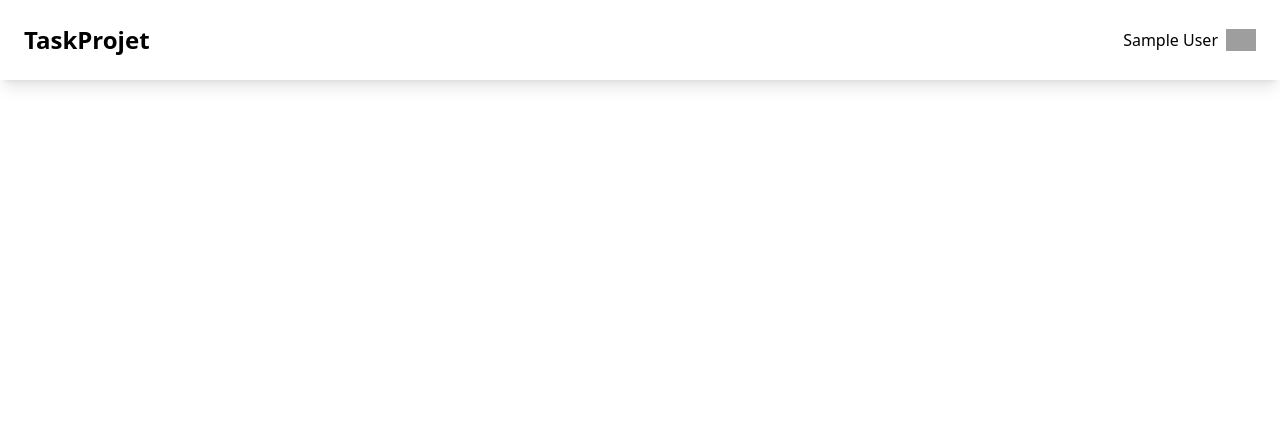
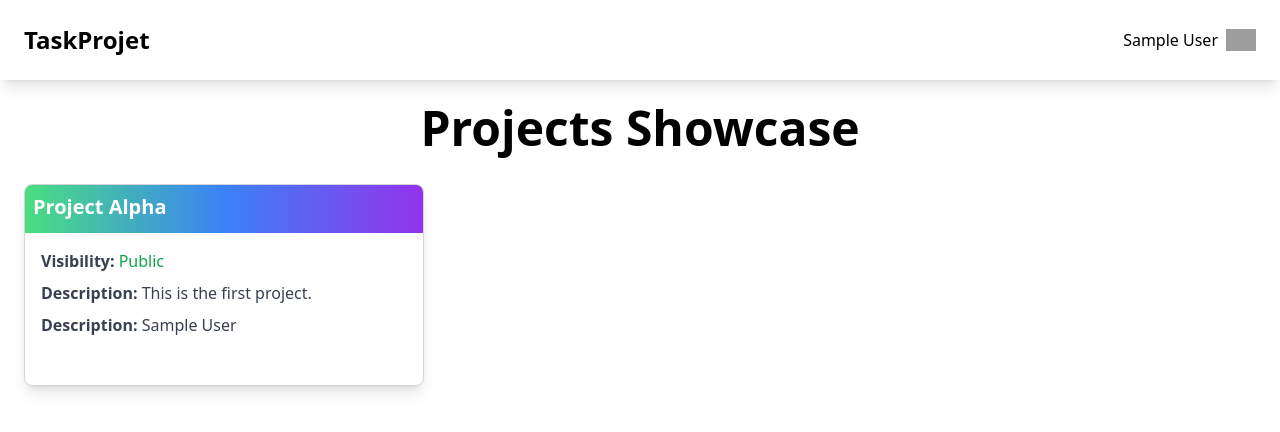
Before and after one commit to Youcode-Classe-E-2024-2025/Amine_Sabri_Project, a PHP site: page /views/layouts/user.php in a window 1280 px wide. Shown: the top 432 px of the page. Run offline with PHP 8.4, Linux system fonts and the light colour scheme; the visitor is signed in with stand-in values (Sample User, id 1); data comes from the database, SQL or seed files in the repository; both versions use the stored data as it was after the commit; tables that the repository leaves empty or names only in its code hold one stand-in row (values such as "Sample post"); some libraries are stand-ins or nearby versions; grey boxes are pictures that could not be loaded.

Commit message:
afiiche projet pour chaque mombre

```diff
--- a/controller/projectController.php
+++ b/controller/projectController.php
@@ -84,8 +84,8 @@
     }
 
     $projet = new ProjetController();
-    // $projet->createProject();
-    $projet->upadteProjet();
+    $projet->createProject();
+    // $projet->upadteProjet();
 
     // ProjetController::getProjetId();
     // $projet->deleteProjet();
--- a/model/projet.php
+++ b/model/projet.php
@@ -66,7 +66,20 @@
         public static function getAllProjet(){
             $database = new Database();
             $db = $database->getConnection();
-            $sql = "SELECT * FROM projects";
+            $sql = "SELECT
+                            p.id,
+                            p.name,
+                            p.description,
+                            p.visibility,
+                            GROUP_CONCAT(u.name ORDER BY u.name) AS users_name
+                        FROM
+                            projects p
+                        JOIN
+                            project_user pu ON p.id = pu.project_id
+                        JOIN
+                            users u ON pu.user_id = u.id
+                        GROUP BY
+                            p.id";
             $test = $db->query($sql);
             $projet = $test->fetchAll(PDO::FETCH_ASSOC);
             return $projet;
@@ -78,7 +91,47 @@
             $stmt->execute([$id]);
             return $stmt->fetch(PDO::FETCH_ASSOC);
         }
+        public static function getAllProjetForUser($username){
+            try {
+                $database = new Database();
+                $db = $database->getConnection();
+
+                // الاستعلام المعدل لاختيار المشاريع المرتبطة بالمستخدم
+                $sql = "SELECT
+                            p.id,  -- إضافة id للمشروع هنا
+                            p.name,
+                            p.description,
+                            p.visibility,
+                            GROUP_CONCAT(u.name ORDER BY u.name) AS users_name
+                        FROM
+                            projects p
+                        JOIN
+                            project_user pu ON p.id = pu.project_id
+                        JOIN
+                            users u ON pu.user_id = u.id
+                        WHERE
+                            u.name = :username  -- إضافة شرط لاختيار المشاريع التي يشارك فيها المستخدم
+                        GROUP BY
+                            p.id";
+
+                // إعداد الاستعلام
+                $stmt = $db->prepare($sql);
+                $stmt->bindParam(':username', $username);
+                $stmt->execute();
+
+                // جلب النتائج
+                $projet = $stmt->fetchAll(PDO::FETCH_ASSOC);
+
+                return $projet;
+            } catch (PDOException $e) {
+                echo "Error: " . $e->getMessage();
+                return false;
+            }
+        }
+
     }
+
+
 
 
 
--- a/views/layouts/user.php
+++ b/views/layouts/user.php
@@ -1,6 +1,7 @@
 <?php
-
-session_start();?>
+require_once '../../model/user.php';
+require_once '../../model/projet.php';
+?>
 <!DOCTYPE html>
 <html lang="en">
 <head>
@@ -15,6 +16,59 @@ session_start();?>
     ?>
 </body>
 
+<main>
+    <section>
+        <div class="container mx-auto p-6">
+            <h1 class="text-5xl font-bold text-center mb-8">Projects Showcase</h1>
+            <div class="grid grid-cols-1 md:grid-cols-2 lg:grid-cols-3 gap-4">
+                <?php
+                // تأكد من أن المستخدم متصل
+                if (isset($_SESSION['username'])) {
+                    $username = $_SESSION['username'];
+
+                    // تعديل الاستعلام لجلب المشاريع للمستخدم الحالي فقط
+                    $projects = Projet::getAllProjetForUser($username);
+
+                    if (!empty($projects)) {
+                        foreach ($projects as $project) {
+                            $visibilityColor = ($project['visibility'] == 'private') ? 'text-red-600' : 'text-green-600';
+
+                            echo "
+                            <div class='bg-white border border-gray-300 shadow-lg rounded-lg overflow-hidden transform hover:scale-105 hover:shadow-xl transition duration-300'>
+                                <a href='./todo.php?id=" . $project['id'] . "'>
+                                    <div class='bg-gradient-to-r from-green-400 via-blue-500 to-purple-600 p-2'>
+                                        <h2 class='text-xl font-bold mb-1 text-white'>{$project['name']}</h2>
+                                    </div>
+                                    <div class='p-4'>
+                                        <p class='text-gray-700 mb-2'>
+                                            <strong>Visibility:</strong> <span class='{$visibilityColor}'>" . ucfirst($project['visibility']) . "</span>
+                                        </p>
+                                        <p class='text-gray-700 mb-2'>
+                                            <strong>Description:</strong> {$project['description']}
+                                        </p>
+                                        <p class='text-gray-700 mb-2'>
+                                            <strong>Description:</strong> {$project['users_name']}
+                                        </p>
+                                        <div class=''>
+                                            <a href='editProject.php?id={$project['id']}' class='text-indigo-500 py-1 px-3 rounded-full hover:text-indigo-700 transition duration-300'><i class='bi bi-pencil-square'></i></a>
+                                        </div>
+                                    </div>
+                                </a>
+                            </div>";
+                        }
+                    } else {
+                        echo "<p class='text-center text-gray-500'>No projects available at the moment.</p>";
+                    }
+                } else {
+                    echo "<p class='text-center text-gray-500'>Please log in to see your projects.</p>";
+                }
+                ?>
+            </div>
+        </div>
+    </section>
+
+</main>
+
 <script>
     const menu_navbar = document.querySelector("#menu_navbar");
     const img_menu = document.querySelector("#img_menu");
```
Also changed, not shown: script.sql (+18 -0 lines).
